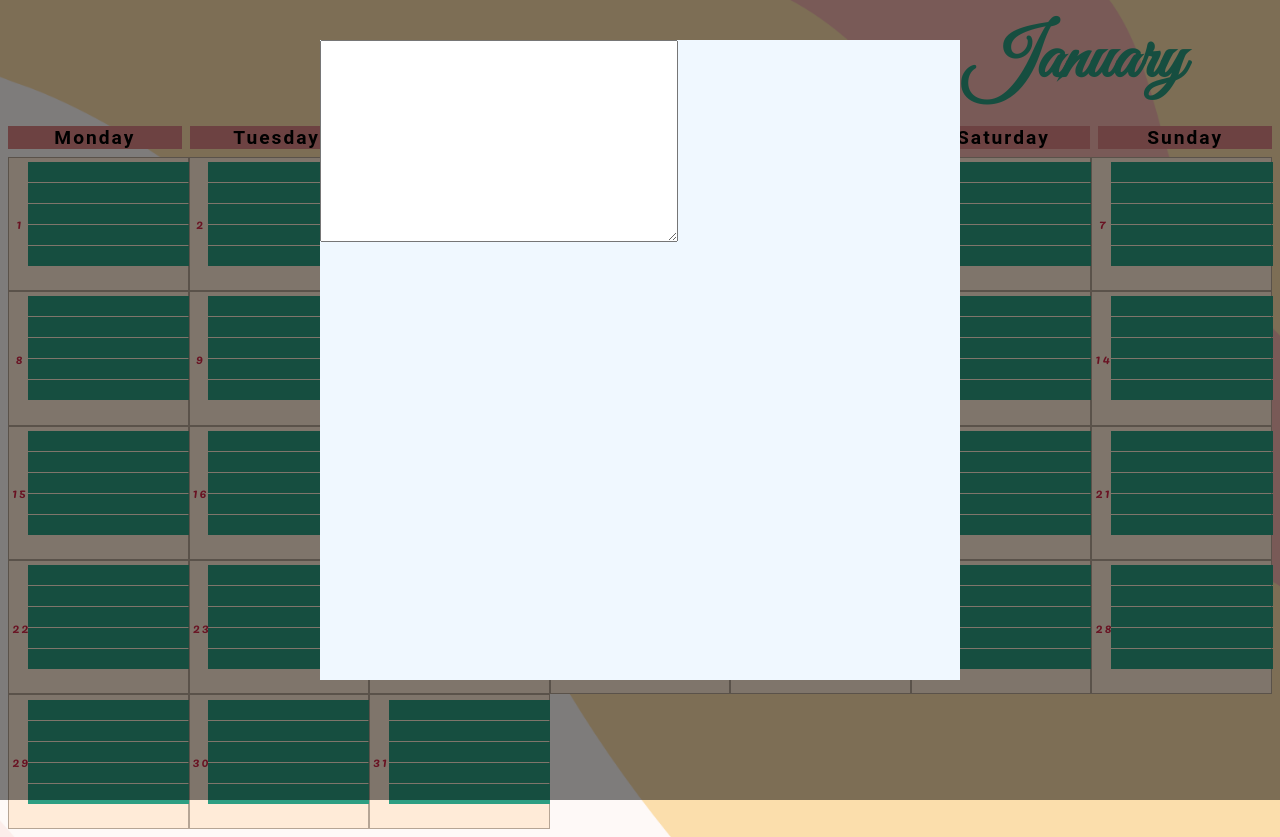
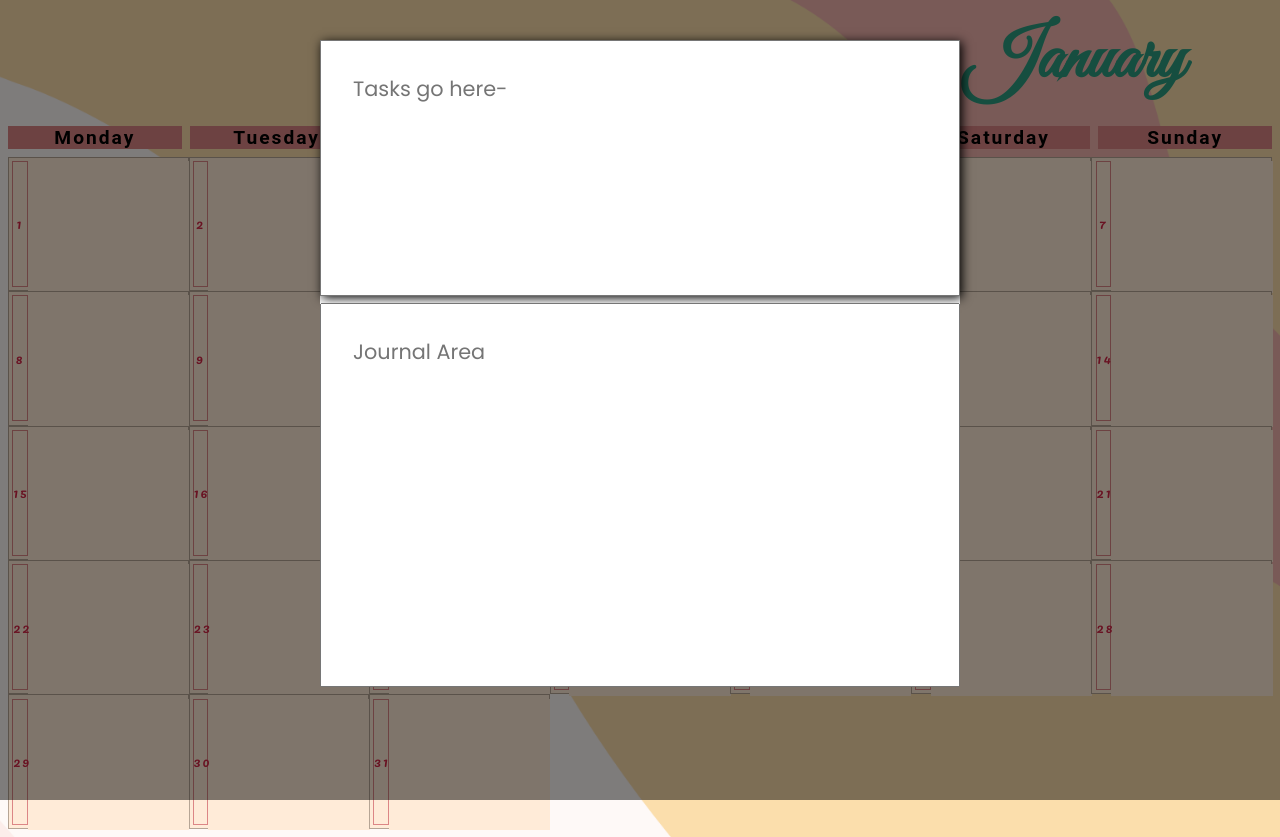
Before and after one commit to Ayush-478/calendar-notes-app, a plain HTML site: page index.html in a window 1280 px wide. Both pictures are taken after a click on the button "10". Drawn offline with Linux system fonts and the light colour scheme; a web font is replaced by a local one.

Commit message:
finally done

```diff
--- a/css.css
+++ b/css.css
@@ -47,7 +47,7 @@ h1{
 }
 
 button{
-    border: none;
+    border: 1px solid #DC8686;
     background-color:#FFEBD8;
     box-sizing: border-box;
     color: #d32545;
@@ -67,12 +67,19 @@ form{
 }
 
 input{
+    background-color: #FFEBD8;
+    height: 1.65rem;
+    font-weight: 400;
+    font-size: 1.25rem;
     padding-left: 0.3rem;
-    border: none;
+    border: 0px;
     width: 100%;
     color: black;
-    background-color: #2d9e82;
     font-family: 'poppins';
+}
+
+.border_bottom{
+    border-bottom: solid 1px black;
 }
 
 div > input{
@@ -135,3 +142,26 @@ textarea:focus, input:focus{
     font-family: 'roboto';
     letter-spacing: 2px;
 }
+
+.journal{
+    background-color: white;
+}
+
+textarea{
+    font-size: 1.3rem;
+    padding: 2rem;
+    box-sizing: border-box;
+    font-family: 'poppins';
+    width: 100%;
+    resize: none;
+}
+
+.tasks_textarea{
+    height: 40%;
+    box-sizing: border-box;
+    box-shadow: 2px 2px 10px black;
+}
+
+.journal_textarea{
+    height: 60%;
+}
--- a/index.html
+++ b/index.html
@@ -350,9 +350,8 @@
 
     <div class="cont">
         <div class="journal" id="journal">
-            <textarea name="" id="textbox" cols="30" rows="10">
-
-            </textarea>
+            <textarea name="" class="tasks_textarea" id="tasks_textarea" placeholder="Tasks go here-"></textarea>
+            <textarea name="" cols="30" rows="10" id="journal_textarea" class="journal_textarea" placeholder="Journal Area"></textarea>
         </div>
     </div>
     <script src="js.js"></script>
--- a/js.js
+++ b/js.js
@@ -1,42 +1,64 @@
-
+//window.localStorage.clear()
 
 const overlay = document.getElementById('overlay')
-const textbox = document.getElementById('textbox')
 const journal = document.getElementById('journal')
+const jounral_textarea = document.getElementById('journal_textarea')
 const key_arr = ['1_1_', '1_2_', '1_3_', '1_4_', '1_5_', '2_1_', '2_2_', '2_3_', '2_4_', '2_5_', '3_1_', '3_2_', '3_3_', '3_4_', '3_5_', '4_1_', '4_2_', '4_3_', '4_4_', '4_5_', '5_1_', '5_2_', '5_3_', '5_4_', '5_5_', '6_1_', '6_2_', '6_3_', '6_4_', '6_5_', '7_1_', '7_2_', '7_3_', '7_4_', '7_5_', '8_1_', '8_2_', '8_3_', '8_4_', '8_5_', '9_1_', '9_2_', '9_3_', '9_4_', '9_5_', '10_1_', '10_2_', '10_3_', '10_4_', '10_5_', '11_1_', '11_2_', '11_3_', '11_4_', '11_5_', '12_1_', '12_2_', '12_3_', '12_4_', '12_5_', '13_1_', '13_2_', '13_3_', '13_4_', '13_5_', '14_1_', '14_2_', '14_3_', '14_4_', '14_5_', '15_1_', '15_2_', '15_3_', '15_4_', '15_5_', '16_1_', '16_2_', '16_3_', '16_4_', '16_5_', '17_1_', '17_2_', '17_3_', '17_4_', '17_5_', '18_1_', '18_2_', '18_3_', '18_4_', '18_5_', '19_1_', '19_2_', '19_3_', '19_4_', '19_5_', '20_1_', '20_2_', '20_3_', '20_4_', '20_5_', '21_1_', '21_2_', '21_3_', '21_4_', '21_5_', '22_1_', '22_2_', '22_3_', '22_4_', '22_5_', '23_1_', '23_2_', '23_3_', '23_4_', '23_5_', '24_1_', '24_2_', '24_3_', '24_4_', '24_5_', '25_1_', '25_2_', '25_3_', '25_4_', '25_5_', '26_1_', '26_2_', '26_3_', '26_4_', '26_5_', '27_1_', '27_2_', '27_3_', '27_4_', '27_5_', '28_1_', '28_2_', '28_3_', '28_4_', '28_5_', '29_1_', '29_2_', '29_3_', '29_4_', '29_5_', '30_1_', '30_2_', '30_3_', '30_4_', '30_5_', '31_1_', '31_2_', '31_3_', '31_4_', '31_5_'];
+let journal_id = '';
 let butt_num = 0;
-let journal_id = '';
+
 
 for (let a = 0; a <key_arr.length; a++){
     document.getElementById(key_arr[a]).value = localStorage.getItem(key_arr[a])
+    if (document.getElementById(key_arr[a]).value = localStorage.getItem(key_arr[a])){
+        document.getElementById(key_arr[a]).classList.add('border_bottom')
+    }
 }
-
 
 document.addEventListener('click', (e)=>{
     if (e.target.id =='expand_button'){
         overlay.classList.add('active');
         journal.classList.add('active');
-        butt_num = e.target.innerText
-        textbox.value = localStorage.getItem('journal'+butt_num)
     }
 
     if (e.target.id == 'overlay'){
         overlay.classList.remove('active')
         journal.classList.remove('active')
-        textbox.value ="";
+        document.getElementById('tasks_textarea').value = '';
     }
 
-    if(e.target.tagName == 'INPUT'){
-        let task_input = document.getElementById(e.target.id)
-        task_input.addEventListener('input', () =>{
-            console.log(e.target.value);
-            key_arr.push(e.target.id);
-            localStorage.setItem(e.target.id, e.target.value)
-        })
+    //Functionality of the journal System
+    if (e.target.tagName == 'BUTTON'){
+        let tasks_textarea = document.getElementById('tasks_textarea');
+        butt_num = e.target.innerText;
+        butt_num = butt_num.toString();
+        if (localStorage.getItem('journal'+butt_num) != null){
+            jounral_textarea.value = localStorage.getItem('journal'+butt_num)
+        }
+        else{
+            jounral_textarea.value = '';
+        }
+
+        for (let i = 1; i < 6; i++){
+            let ele = butt_num  + '_' + i + '_';
+            if (localStorage.getItem(ele) != null){
+                tasks_textarea.value += '-' + localStorage.getItem(ele) + '\n';
+            }
+        }
     }
 })
 
-journal.addEventListener('input', (e)=>{
-    journal_id = 'journal' + butt_num;
-    localStorage.setItem(journal_id, e.target.value)
+document.addEventListener('input', (e)=>{
+    if (e.target.tagName == 'INPUT'){
+        let task_input = document.getElementById(e.target.id)
+        task_input.addEventListener('input', () =>{
+            task_input.classList.add('border_bottom');
+            localStorage.setItem(e.target.id, e.target.value)
+        })
+
+    }
 })
+
+jounral_textarea.addEventListener('input', (e)=>{
+    localStorage.setItem('journal'+butt_num, jounral_textarea.value)
+})
```
